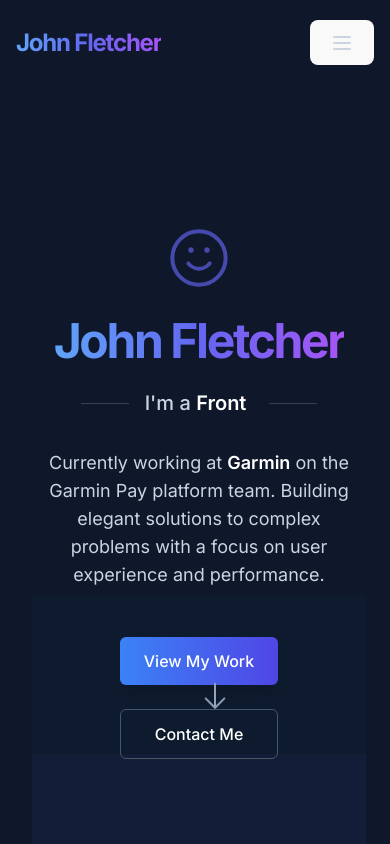
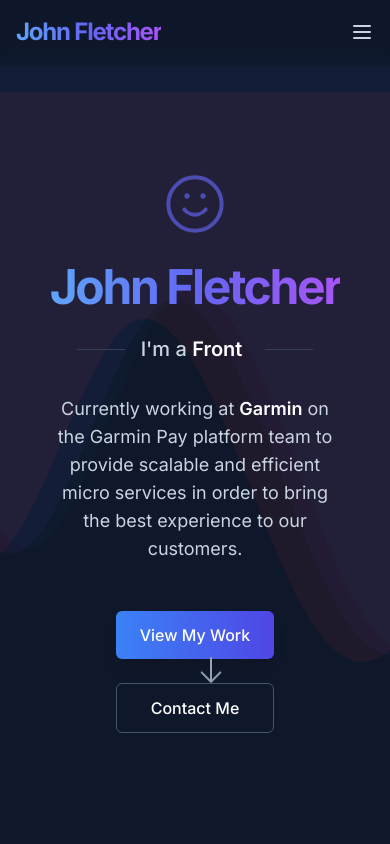
Before and after one commit to fletcherstud/personal-site, a React (Vite) app: page / in a window 390 px wide. Shown: the top 844 px of the page. Built offline with nearby package versions, Linux system fonts and the light colour scheme.

Commit message:
made background better

```diff
--- a/src/App.jsx
+++ b/src/App.jsx
@@ -11,7 +11,7 @@ import Footer from './components/Footer'
 
 function App() {
   return (
-    <div className="min-h-screen bg-slate-900 text-white relative overflow-hidden">
+    <div className="min-h-screen bg-slate-900 text-white">
       {/* Wave Background */}
       <div className="wave-container">
         <div className="wave wave-1 animate-wave"></div>
@@ -19,8 +19,12 @@ function App() {
         <div className="wave wave-3 animate-wave-slower"></div>
       </div>
 
+      {/* Content */}
+      <div className="relative z-10 flex flex-col min-h-screen">
+        <div className="sticky top-0 z-50">
           <Navbar />
-      <main className="relative z-10">
+        </div>
+        <main className="flex-grow">
           <Hero />
           <About />
           <Experience />
@@ -29,6 +33,7 @@ function App() {
         </main>
         <Footer />
       </div>
+    </div>
   )
 }
 
--- a/src/components/About.jsx
+++ b/src/components/About.jsx
@@ -11,7 +11,7 @@ const About = () => {
   ];
 
   return (
-    <section id="about" className="py-24 bg-slate-900/50 backdrop-blur-sm">
+    <section id="about" className="py-24 bg-slate-900/30 backdrop-blur-sm">
       <div className="container mx-auto px-4 md:px-6">
         <h2 className="section-heading text-center mx-auto mb-16">
           About Me
--- a/src/components/Contact.jsx
+++ b/src/components/Contact.jsx
@@ -44,7 +44,7 @@ const Contact = () => {
   };
 
   return (
-    <section id="contact" className="py-24 bg-slate-800/50 backdrop-blur-sm">
+    <section id="contact" className="py-24 bg-slate-800/30 backdrop-blur-sm">
       <div className="container mx-auto px-4 md:px-6">
         <h2 className="section-heading text-center mx-auto mb-6">
           Get In Touch
--- a/src/components/Experience.jsx
+++ b/src/components/Experience.jsx
@@ -28,7 +28,7 @@ const Experience = () => {
   ];
 
   return (
-    <section id="experience" className="py-24 bg-slate-800/50 backdrop-blur-sm">
+    <section id="experience" className="py-24 bg-slate-800/30 backdrop-blur-sm">
       <div className="container mx-auto px-4 md:px-6">
         <h2 className="section-heading text-center mx-auto mb-16">
           Work Experience
--- a/src/components/Footer.jsx
+++ b/src/components/Footer.jsx
@@ -2,7 +2,7 @@ const Footer = () => {
   const currentYear = new Date().getFullYear();
 
   return (
-    <footer className="bg-slate-900/80 backdrop-blur-sm py-12 border-t border-slate-800/50">
+    <footer className="bg-slate-900/50 backdrop-blur-sm py-12 border-t border-slate-800/30">
       <div className="container mx-auto px-4 md:px-6">
         <div className="flex flex-col md:flex-row justify-between items-center">
           <div className="mb-8 md:mb-0">
--- a/src/components/Hero.jsx
+++ b/src/components/Hero.jsx
@@ -45,8 +45,8 @@ const Hero = () => {
   }, []);
 
   return (
-    <section id="home" className="relative min-h-screen flex items-center justify-center pt-20 overflow-hidden">
-      <div className="container mx-auto px-4 md:px-6 relative z-10">
+    <section id="home" className="min-h-screen flex items-center justify-center py-16">
+      <div className="container mx-auto relative z-10">
         <div className="flex flex-col items-center text-center max-w-4xl mx-auto">
           <div className="mb-6 animate-float">
             <svg className="w-16 h-16 md:w-20 md:h-20 text-indigo-500 animate-pulse-slow" viewBox="0 0 24 24" fill="none" xmlns="http://www.w3.org/2000/svg">
@@ -73,8 +73,9 @@ const Hero = () => {
           </div>
 
           <p className="text-lg md:text-xl text-slate-300 max-w-2xl mb-12">
-            Currently working at <span className="font-semibold text-white">Garmin</span> on the Garmin Pay platform team.
-            Building elegant solutions to complex problems with a focus on user experience and performance.
+            Currently working at <span className="font-semibold text-white">Garmin</span> on the Garmin Pay platform team to provide scalable and
+efficient micro services in order to bring the best experience to our
+customers.
           </p>
 
           <div className="flex flex-col sm:flex-row gap-6">
--- a/src/components/Navbar.jsx
+++ b/src/components/Navbar.jsx
@@ -68,15 +68,16 @@ const Navbar = () => {
   ];
 
   return (
+    <header className="fixed top-0 left-0 right-0 w-full z-50">
       <nav
-      className={`fixed top-0 left-0 right-0 z-50 transition-all duration-300 ${
+        className={`w-full transition-all duration-300 ${
           scrolled
-          ? 'bg-slate-900/90 backdrop-blur-md py-3 shadow-lg'
-          : 'bg-transparent py-5'
+            ? 'bg-slate-900/90 backdrop-blur-md shadow-lg'
+            : 'bg-slate-900/50 backdrop-blur-sm'
         }`}
       >
-      <div className="container mx-auto px-4 md:px-6">
-        <div className="flex items-center justify-between">
+        <div className="container mx-auto">
+          <div className="flex items-center justify-between h-16 md:h-20">
             {/* Logo */}
             <a href="#" className="text-2xl font-bold tracking-tighter">
               <span className="bg-gradient-to-r from-blue-400 via-indigo-500 to-purple-500 bg-clip-text text-transparent">
@@ -85,7 +86,7 @@ const Navbar = () => {
             </a>
 
             {/* Desktop Navigation */}
-          <div className="hidden md:flex items-center space-x-8">
+            <div className="hidden md:flex items-center space-x-6">
               {navLinks.map((link) => (
                 <a
                   key={link.name}
@@ -98,7 +99,7 @@ const Navbar = () => {
             </div>
 
             {/* Social Icons - Desktop */}
-          <div className="hidden md:flex items-center space-x-4">
+            <div className="hidden md:flex items-center space-x-3">
               {socialLinks.map((link) => (
                 <a
                   key={link.name}
@@ -166,6 +167,7 @@ const Navbar = () => {
           </div>
         )}
       </nav>
+    </header>
   );
 };
 
--- a/src/components/Projects.jsx
+++ b/src/components/Projects.jsx
@@ -27,7 +27,7 @@ const Projects = () => {
   ];
 
   return (
-    <section id="projects" className="py-24 bg-slate-900/50 backdrop-blur-sm">
+    <section id="projects" className="py-24 bg-slate-900/30 backdrop-blur-sm">
       <div className="container mx-auto px-4 md:px-6">
         <h2 className="section-heading text-center mx-auto mb-6">
           Personal Projects
--- a/src/index.css
+++ b/src/index.css
@@ -5,7 +5,7 @@
 /* Custom container */
 @layer components {
   .container {
-    @apply max-w-7xl mx-auto w-full;
+    @apply max-w-7xl mx-auto w-full px-4 md:px-6;
   }
 }
 
@@ -115,6 +115,8 @@
 /* Smooth scrolling */
 html {
   scroll-behavior: smooth;
+  overflow-x: hidden;
+  width: 100%;
 }
 
 /* Base styles */
@@ -127,6 +129,9 @@ body {
   margin: 0;
   padding: 0;
   overflow-x: hidden;
+  min-height: 100vh;
+  width: 100%;
+  position: relative;
 }
 
 /* Focus styles for accessibility */
@@ -137,12 +142,16 @@ body {
 
 /* Wave background */
 .wave-container {
-  position: absolute;
-  width: 200%;
+  position: fixed;
+  width: 100%;
   height: 100%;
   top: 0;
   left: 0;
+  right: 0;
+  bottom: 0;
   pointer-events: none;
+  z-index: 0;
+  overflow: hidden;
 }
 
 .wave {
@@ -152,6 +161,8 @@ body {
   background-repeat: repeat-x;
   background-position: 0 bottom;
   transform-origin: center bottom;
+  left: 0;
+  right: 0;
 }
 
 .wave-1 {
@@ -218,67 +229,5 @@ body {
   font-family: Inter, system-ui, Avenir, Helvetica, Arial, sans-serif;
   line-height: 1.5;
   font-weight: 400;
-
-  color-scheme: light dark;
-  color: rgba(255, 255, 255, 0.87);
-  background-color: #242424;
-
-  font-synthesis: none;
-  text-rendering: optimizeLegibility;
-  -webkit-font-smoothing: antialiased;
-  -moz-osx-font-smoothing: grayscale;
+  color-scheme: dark;
 }
-
-a {
-  font-weight: 500;
-  color: #646cff;
-  text-decoration: inherit;
-}
-a:hover {
-  color: #535bf2;
-}
-
-body {
-  margin: 0;
-  display: flex;
-  place-items: center;
-  min-width: 320px;
-  min-height: 100vh;
-}
-
-h1 {
-  font-size: 3.2em;
-  line-height: 1.1;
-}
-
-button {
-  border-radius: 8px;
-  border: 1px solid transparent;
-  padding: 0.6em 1.2em;
-  font-size: 1em;
-  font-weight: 500;
-  font-family: inherit;
-  background-color: #1a1a1a;
-  cursor: pointer;
-  transition: border-color 0.25s;
-}
-button:hover {
-  border-color: #646cff;
-}
-button:focus,
-button:focus-visible {
-  outline: 4px auto -webkit-focus-ring-color;
-}
-
-@media (prefers-color-scheme: light) {
-  :root {
-    color: #213547;
-    background-color: #ffffff;
-  }
-  a:hover {
-    color: #747bff;
-  }
-  button {
-    background-color: #f9f9f9;
-  }
-}
```
Lines whose indentation alone changed are shown as unchanged.
